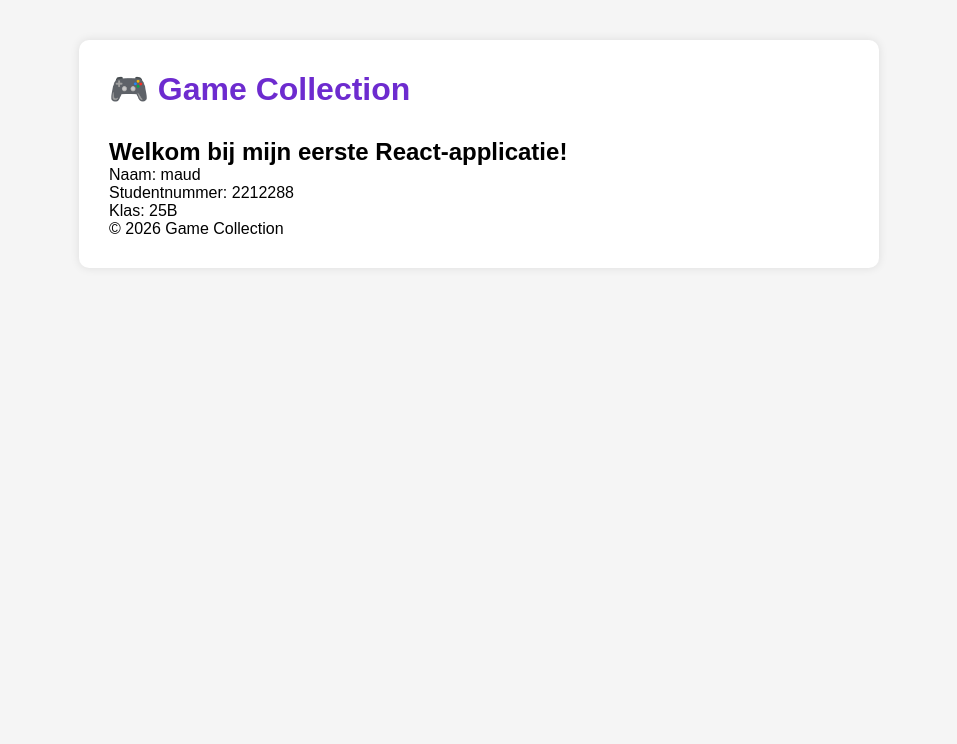
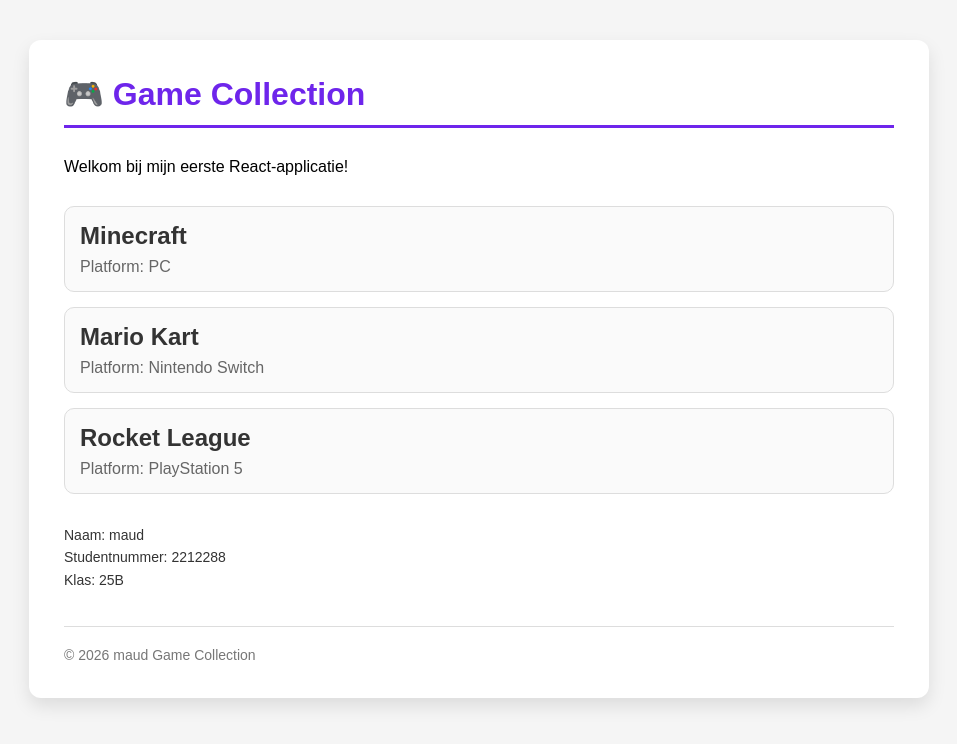
Before and after one commit to maudnieuwdorp/vite, a React (Vite) app in the folder game-collection/: page / in a window 1280 px wide. Shown: the top 744 px of the page, without its empty margins (161-1118 px from the left). Built offline with nearby package versions, Linux system fonts and the light colour scheme.

Commit message:
Les 4 - Props toegepast

```diff
--- a/game-collection/src/App.css
+++ b/game-collection/src/App.css
@@ -1,24 +1,91 @@
-.container {
-    max-width: 800px;
-    margin: 40px auto;
-    background: white;
-    padding: 30px;
-    border-radius: 10px;
-    box-shadow: 0 0 10px rgba(0,0,0,.1);
+body {
+
+    background-color: #f5f5f5;
+
+    font-family: Arial, Helvetica, sans-serif;
+
 }
 
-.title {
-    color: #6d2bcf;
+.container {
+
+    max-width: 900px;
+
+    margin: 40px auto;
+
+    background: white;
+
+    padding: 35px;
+
+    border-radius: 12px;
+
+    box-shadow: 0 8px 18px rgba(0, 0, 0, 0.1);
+
 }
 
-.games {
-    margin-top: 30px;
+.app-title {
+
+    color: #6e25eb;
+
+    border-bottom: 3px solid #6e25eb;
+
+    padding-bottom: 12px;
+
+    margin-bottom: 30px;
+
 }
 
-ul {
-    padding-left: 20px;
+.game-list {
+
+    margin-top: 30px;
+
 }
 
-li {
+.game-card {
+
+    background-color: #fafafa;
+
+    border: 1px solid #dddddd;
+
+    border-radius: 10px;
+
+    padding: 15px;
+
+    margin-bottom: 15px;
+
+    transition: 0.2s ease;
+
+}
+
+.game-card:hover {
+
+    box-shadow: 0 4px 12px rgba(0,0,0,.08);
+
+}
+
+.game-card h2 {
+
     margin-bottom: 8px;
+
+    color: #333;
+
 }
+
+.game-card p {
+
+    color: #666;
+
+}
+
+footer {
+
+    margin-top: 35px;
+
+    padding-top: 20px;
+
+    border-top: 1px solid #dddddd;
+
+    color: #777;
+
+    font-size: 14px;
+
+}
--- a/game-collection/src/App.jsx
+++ b/game-collection/src/App.jsx
@@ -1,20 +1,53 @@
+import Header from "./components/Header";
+
+import GameCard from "./components/GameCard";
+
 import "./App.css";
-import Footer from "./components/Footer";
 
 function App() {
+
   return (
-    <div className="container">
-      <h1 className="title">🎮 Game Collection</h1>
+<div className="container">
+<Header title="🎮 Game Collection" />
+<p>Welkom bij mijn eerste React-applicatie!</p>
 
-      <div className="games">
-        <h2>Welkom bij mijn eerste React-applicatie!</h2>
-        <p>Naam: maud</p>
-        <p>Studentnummer: 2212288</p>
-        <p>Klas: 25B</p>
-      </div>
-      <Footer />
-    </div>
+      <div className="game-list">
+<GameCard
+
+          title="Minecraft"
+
+          platform="PC"
+
+        />
+<GameCard
+
+          title="Mario Kart"
+
+          platform="Nintendo Switch"
+
+        />
+<GameCard
+
+          title="Rocket League"
+
+          platform="PlayStation 5"
+
+        />
+</div>
+
+      <div style={{ marginTop: "30px", color: "#333", fontSize: "14px", lineHeight: "1.6" }}>
+<p>Naam: maud </p>
+<p>Studentnummer: 2212288</p>
+<p>Klas: 25B</p>
+</div>
+
+      <footer>
+<p>© 2026 maud Game Collection</p>
+</footer>
+</div>
+
   );
+
 }
 
 export default App;
--- /dev/null
+++ b/game-collection/src/components/GameCard.jsx
@@ -0,0 +1,10 @@
+function GameCard(props) {
+    return (
+<div className="game-card">
+<h2>{props.title}</h2>
+<p>Platform: {props.platform}</p>
+</div>
+    );
+}
+
+export default GameCard;
--- a/game-collection/src/components/Header.jsx
+++ b/game-collection/src/components/Header.jsx
@@ -1,11 +1,9 @@
-function Header() {
-
+function Header(props) {
     return (
-
-        <h1>🎮 Game Collection</h1>
-
+<h1 className="app-title">
+            {props.title}
+</h1>
     );
-
 }
 
 export default Header;
```
